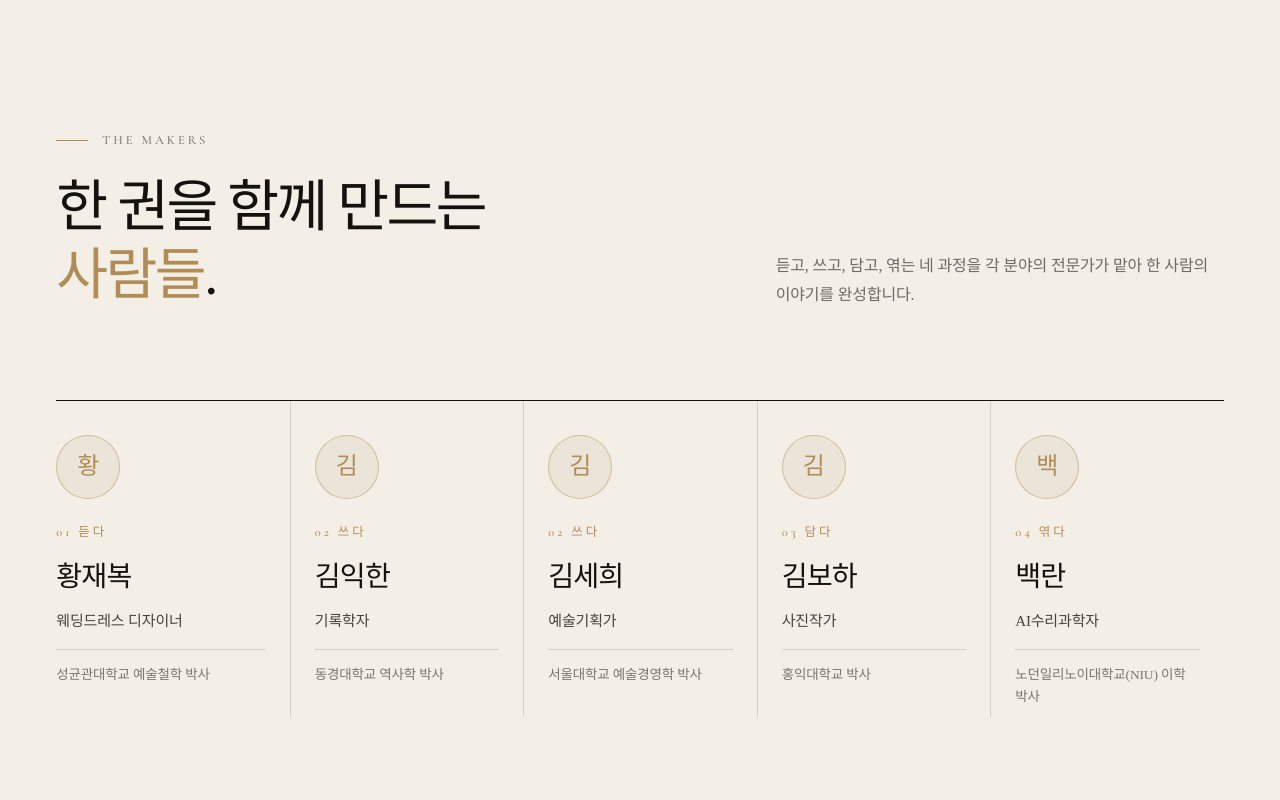
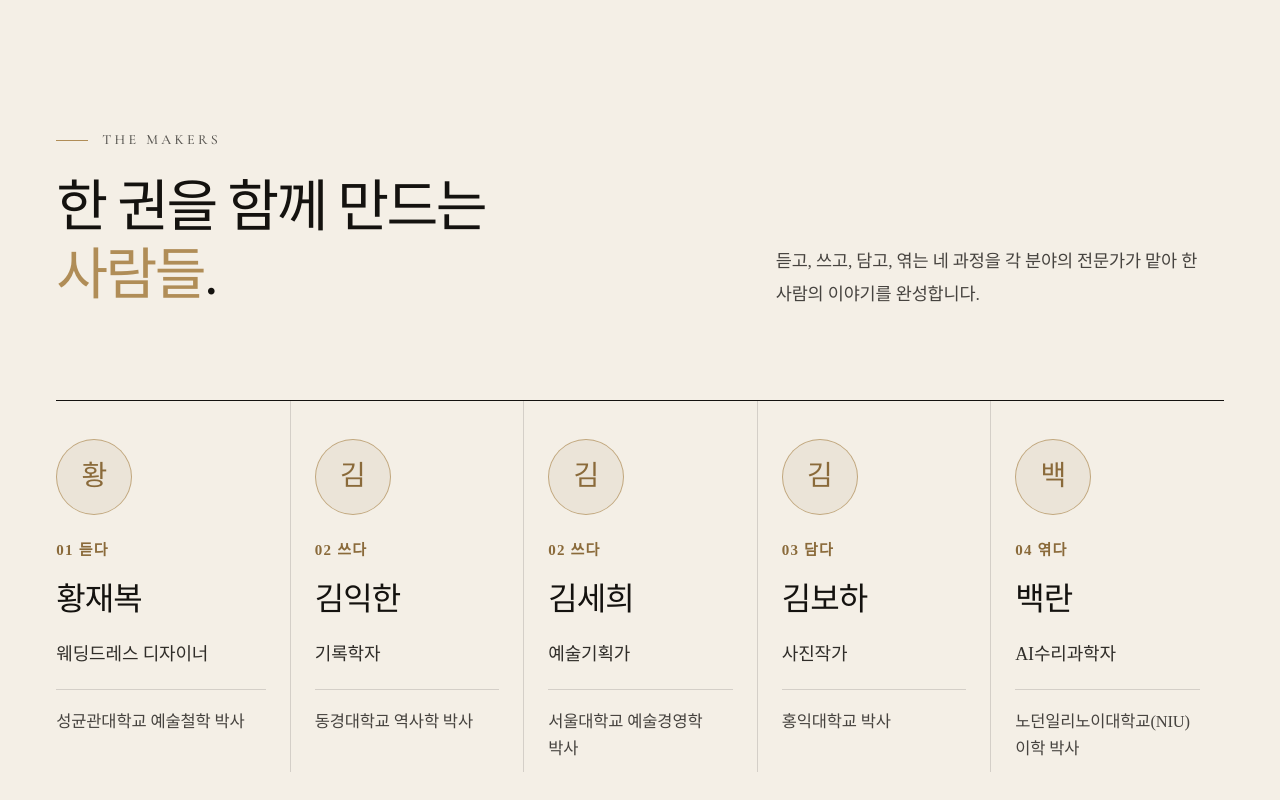
Before and after one commit to ranbaik/Hwang-Jae-Bock-s-Library, a plain HTML site: page dist/life-atelier/index.html in a window 1280 px wide. Shown: the part 5400-6200 px from the top of the page. Drawn offline with nearby package versions, Linux system fonts and the light colour scheme.

Commit message:
전문가 소개 섹션 글씨 크기와 대비 강화
Co-Authored-By: Claude Opus 5.5 <noreply@anthropic.com>

```diff
--- a/dist/life-atelier/index.html
+++ b/dist/life-atelier/index.html
@@ -285,6 +285,16 @@
       .experts__list .mono { grid-row: span 5; }
       .experts__list .label { margin-top: 0; }
     }
+    /* experts: larger, higher-contrast type */
+    .experts .eyebrow { font-size: 14px; color: rgba(20, 18, 15, .7); }
+    .experts .whom__head p { font-size: 17.5px; line-height: 1.85; color: rgba(20, 18, 15, .78); }
+    .experts__list li { padding-top: 38px; }
+    .experts__list .mono { width: 76px; height: 76px; font-size: 28px; color: #8a6a3a; border-color: rgba(176, 141, 87, .7); }
+    .experts__list .label { font-family: var(--kr); font-size: 15px; letter-spacing: .08em; font-weight: 600; color: #8a6a3a; }
+    .experts__list h3 { font-size: clamp(28px, 2.5vw, 36px); font-weight: 500; }
+    .experts__list .role { margin-top: 10px; font-size: 18px; font-weight: 500; color: rgba(20, 18, 15, .88); }
+    .experts__list .cred { margin-top: 18px; padding-top: 18px; font-size: 16.5px; line-height: 1.65; color: rgba(20, 18, 15, .78); }
+    @media (max-width: 760px) { .experts__list .mono { width: 64px; height: 64px; font-size: 24px; } .experts__list li, .experts__list li + li, .experts__list li:nth-child(even) { grid-template-columns: 64px 1fr; } }
     .designer { background: var(--paper-2); padding: clamp(110px, 13vw, 168px) var(--gutter); }
     .designer__inner { max-width: 1240px; margin: 0 auto; display: grid; grid-template-columns: 5fr 7fr; gap: clamp(40px, 7vw, 120px); align-items: center; }
     .runway { position: relative; aspect-ratio: 500 / 680; overflow: hidden; border-radius: 28px; background: #0c0b09; }
```
